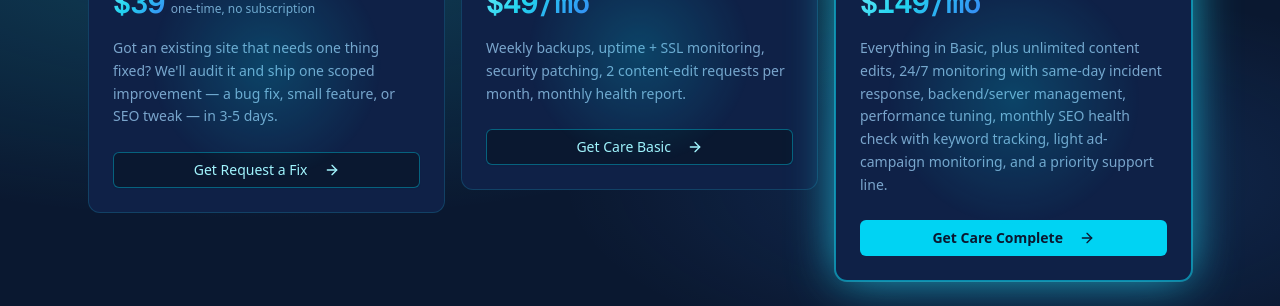
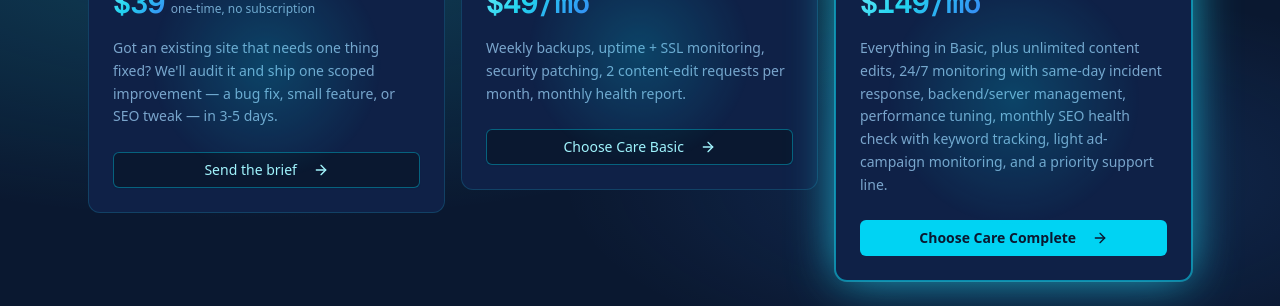
Before and after one commit to StXaviersOfficial/quackforge, a Next.js app: page / in a window 1280 px wide. Shown: the part 3260-3566 px from the top of the page. Built offline with nearby package versions, Linux system fonts and the light colour scheme.

Commit message:
polish: cleaner button labels on maintenance plans, FAQ matches new pricing

```diff
--- a/src/app/layout.tsx
+++ b/src/app/layout.tsx
@@ -182,7 +182,7 @@ const faqLd = {
       name: "What's in the $99 Starter tier?",
       acceptedAnswer: {
         "@type": "Answer",
-        text: "A multi-page site (up to 3 pages), shared backend for contact form, subdomain hosting, and basic SEO. No custom domain at this tier.",
+        text: "A multi-page site (up to 3 pages), shared backend for contact form, subdomain hosting, and basic SEO. No custom domain at this tier — that kicks in at the Growth tier.",
       },
     },
     {
--- a/src/components/sections/maintenance.tsx
+++ b/src/components/sections/maintenance.tsx
@@ -147,7 +147,7 @@ export function Maintenance() {
                       )}
                     >
                       <a href="#contact">
-                        Get {plan.name}
+                        {plan.name === "Request a Fix" ? "Send the brief" : `Choose ${plan.name}`}
                         <ArrowRight className="ml-2 h-4 w-4 transition-transform group-hover:translate-x-1" />
                       </a>
                     </Button>
```
Also changed, not shown: .scripts-fs-test.js (added).
